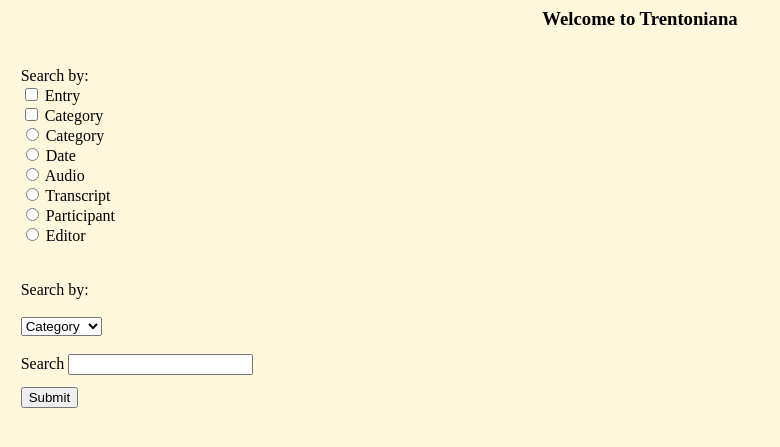
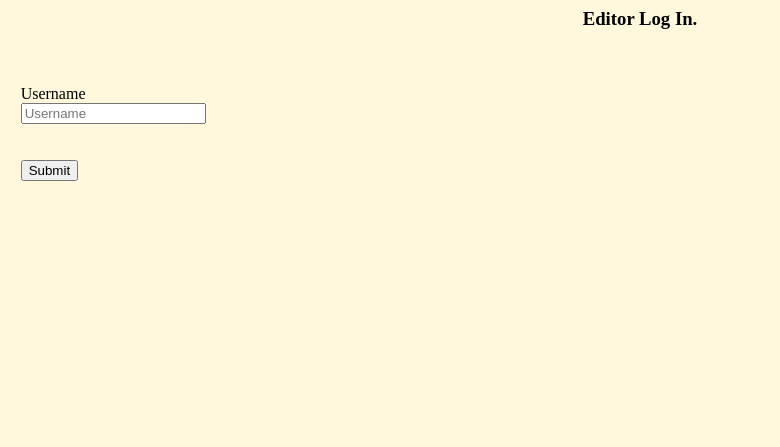
Before and after one commit to Zirich99/Trentoniana-CSC315-Group9, a Flask app: page / in a window 1280 px wide. Shown: the top 447 px of the page, without its empty margins (0-780 px from the left). Run offline with Flask 2, Linux system fonts and the light colour scheme; some libraries are stand-ins or nearby versions.

Commit message:
Created login form

```diff
--- a/app/templates/my-form.html
+++ b/app/templates/my-form.html
@@ -2,31 +2,40 @@
 
 <html>
     <head>
-        <title>Trentoniana</title>
+        <title>Editor Log In</title>
     </head>
     <body style="background-color:cornsilk;">
 	<h3 style="color:black;text-align:center;font-family=verdana;">
-	    Welcome to Trentoniana
+	    Editor Log In.
 	</h3>
         <form action="/form-handler" method="POST">
             <div>
 
-	<!-- Search option with radio buttons-->
+			<!-- User input search string -->
+			<br><br>
+			<!-- Search <br> -->
+			<label for="Username">Username</label><br>
+			<input type ="text" name="username" placeholder="Username"/> <br><br><br>
+			<input type="submit" value="Submit">
+			<!--
+			<label for="Password">Password</label><br>
+			<input type ="text" name "password" placeholder="Password"/> <br>
+			<input type="submit" value="Submit">
+			-->
+		</form>
+
+	<!-- Search option with radio buttons
 		<br>
-		Search by:
 		<br>
-		<input type="checkbox" name="Entry"/> Entry <br>
-		<input type="checkbox" name="Category"/> Category <br>
-		<input type ="radio"/> Category <br>
-		<input type ="radio"/> Date <br>
-		<input type ="radio"/> Audio <br>
-		<input type ="radio"/> Transcript <br>
-		<input type ="radio"/> Participant <br>
-		<input type ="radio"/> Editor <br>
-
+		Search for string in:
+		<br>
+		<input type="checkbox" name="search_substr" value="ENTRY"/> Entry <br>
+		<input type="checkbox" name="search_substr" value="CATEGORY"/> Category <br>
+		<input type="checkbox" name="search_substr" value="AUDIO"/> Audio <br>
+	-->
 	<!-- Search option drop-down style -->
 
-	    <br><br>
+	    <!-- <br><br>
 	    Search by:
 	    <br><br>
 	    <select>
@@ -34,16 +43,8 @@
 	    <option>Audio</option>
 	    <option>Transcript</option>
 	    <option>Date</option>
-	    <select>
+	    <select> -->
 
-	   <!-- Search by user input -->
-	   <br><br>
-	   Search
-	    <input type ="text" name="user_search"/>
-
-            </div>
-            <input type="submit" value="Submit">
-        </form>
     </body>
 
     <!-- minimal styling -->
```
